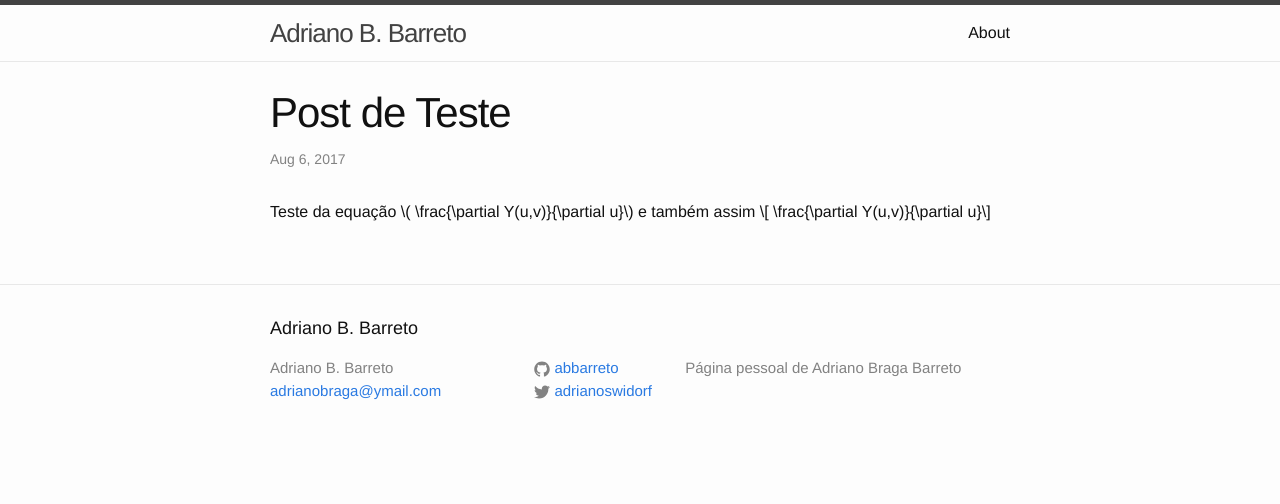
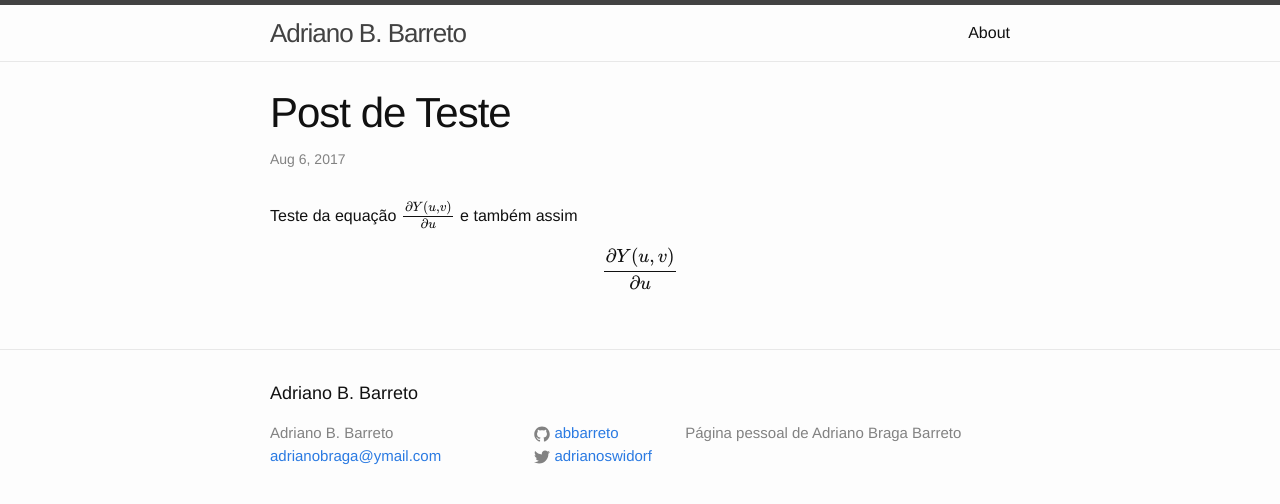
Before and after one commit to hs-macunaima/abbarreto.github.io, a Jekyll site: the page built from _posts/2017-06-06-Post-de-Teste.markdown, in a window 1280 px wide. Shown: the top 504 px of the page. Built offline with Jekyll 4.4.1, drawn with Linux system fonts in a browser that asks for light colours; formulas are drawn with MathJax 3; part of the change alters nothing that is shown.

```diff
--- a/_layouts/default.html
+++ b/_layouts/default.html
@@ -1,6 +1,8 @@
 <!DOCTYPE html>
 <html>
-
+<script type="text/javascript"
+    src="http://cdn.mathjax.org/mathjax/latest/MathJax.js?config=TeX-AMS-MML_HTMLorMML">
+</script>
   {% include head.html %}
 
   <body>
--- a/_layouts/post.html
+++ b/_layouts/post.html
@@ -2,7 +2,9 @@
 layout: default
 ---
 <article class="post" itemscope itemtype="http://schema.org/BlogPosting">
-
+<script type="text/javascript"
+    src="http://cdn.mathjax.org/mathjax/latest/MathJax.js?config=TeX-AMS-MML_HTMLorMML">
+</script>
   <header class="post-header">
     <h1 class="post-title" itemprop="name headline">{{ page.title }}</h1>
     <p class="post-meta"><time datetime="{{ page.date | date_to_xmlschema }}" itemprop="datePublished">{{ page.date | date: "%b %-d, %Y" }}</time>{% if page.author %} • <span itemprop="author" itemscope itemtype="http://schema.org/Person"><span itemprop="name">{{ page.author }}</span></span>{% endif %}</p>
```
